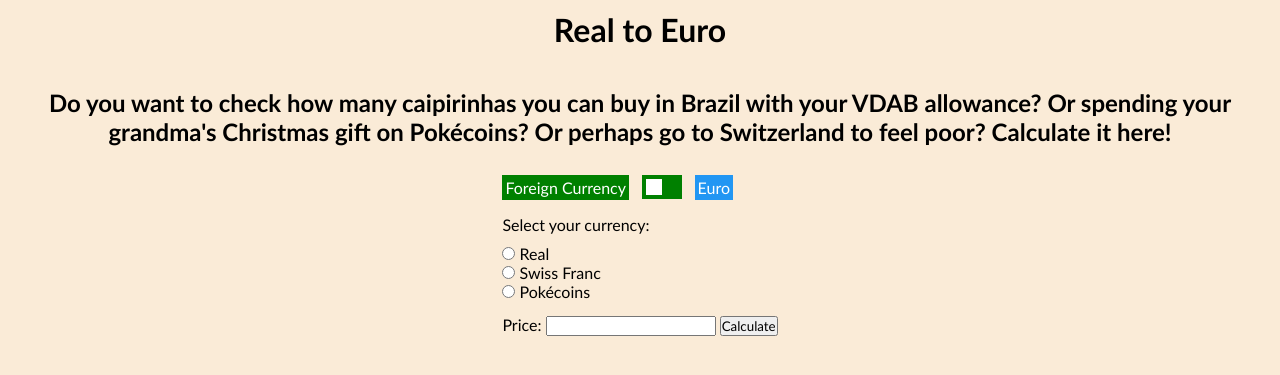
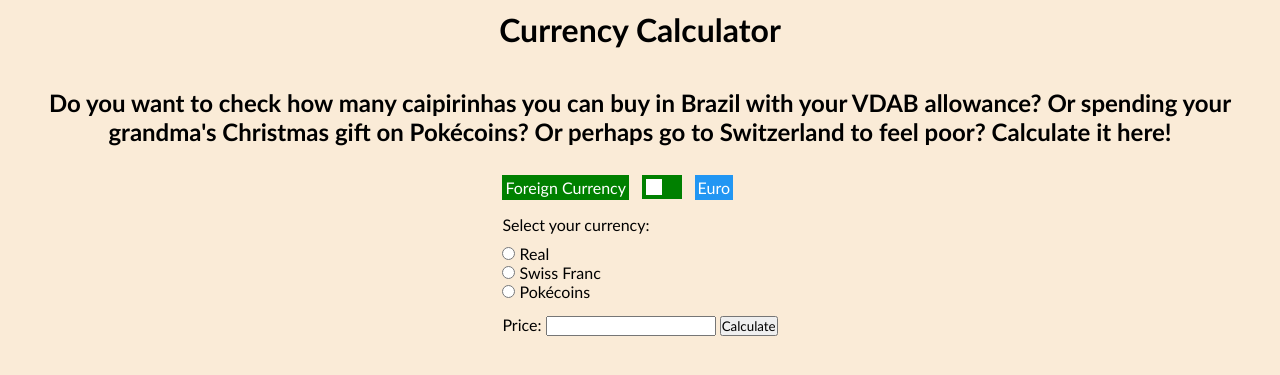
Before and after one commit to becodeorg/verou-5-the-dream-eduardabp, a PHP site: page / in a window 1280 px wide. Shown: the top 375 px of the page. Run offline with PHP 8.4, Linux system fonts and the light colour scheme.

Commit message:
Correct name on page

```diff
--- a/index.php
+++ b/index.php
@@ -3,12 +3,12 @@
 <head>
     <meta charset="UTF-8">
     <meta name="viewport" content="width=device-width, initial-scale=1.0">
-    <title>Real to Euro</title>
+    <title>Currency Calculator</title>
     <link href="style.css" rel="stylesheet">
 </head>
 <body>
     <main>
-        <h1>Real to Euro</h1>
+        <h1>Currency Calculator</h1>
         <br>
         <h2>Do you want to check how many caipirinhas you can buy in Brazil with your VDAB allowance? Or spending your grandma's Christmas gift on Pokécoins? Or perhaps go to Switzerland to feel poor? Calculate it here!</h2>
         <br>
```
